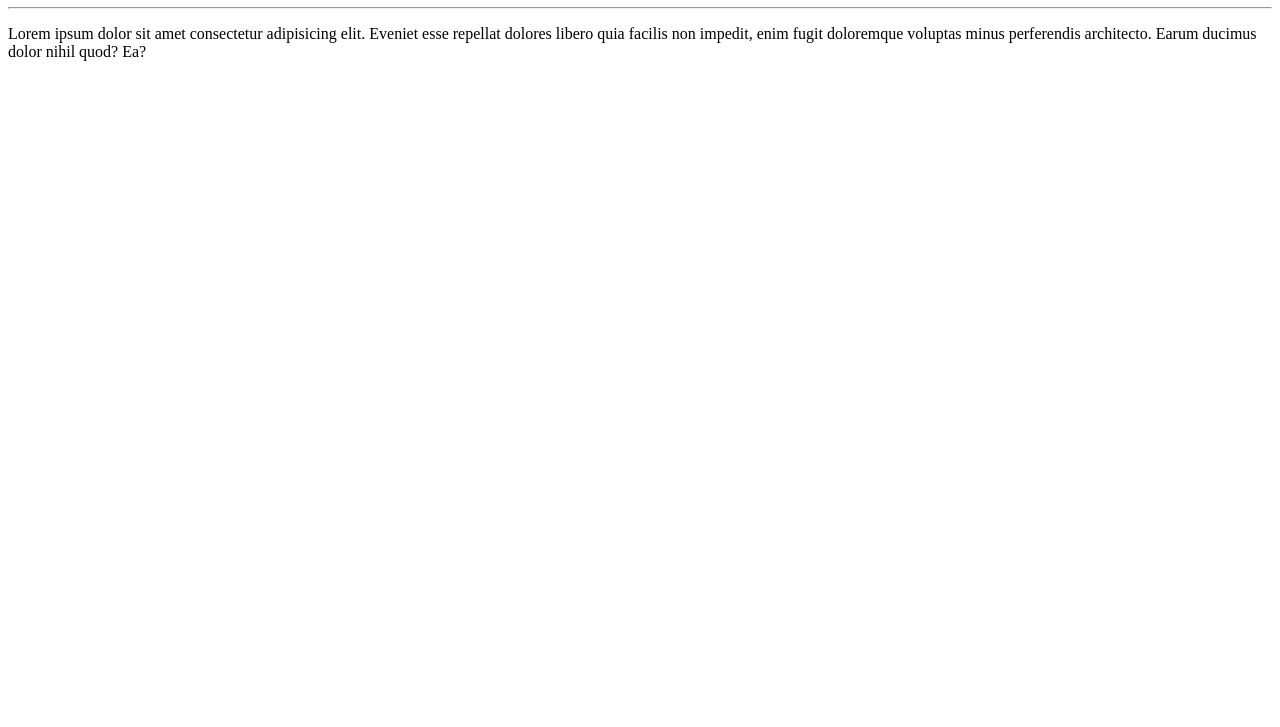
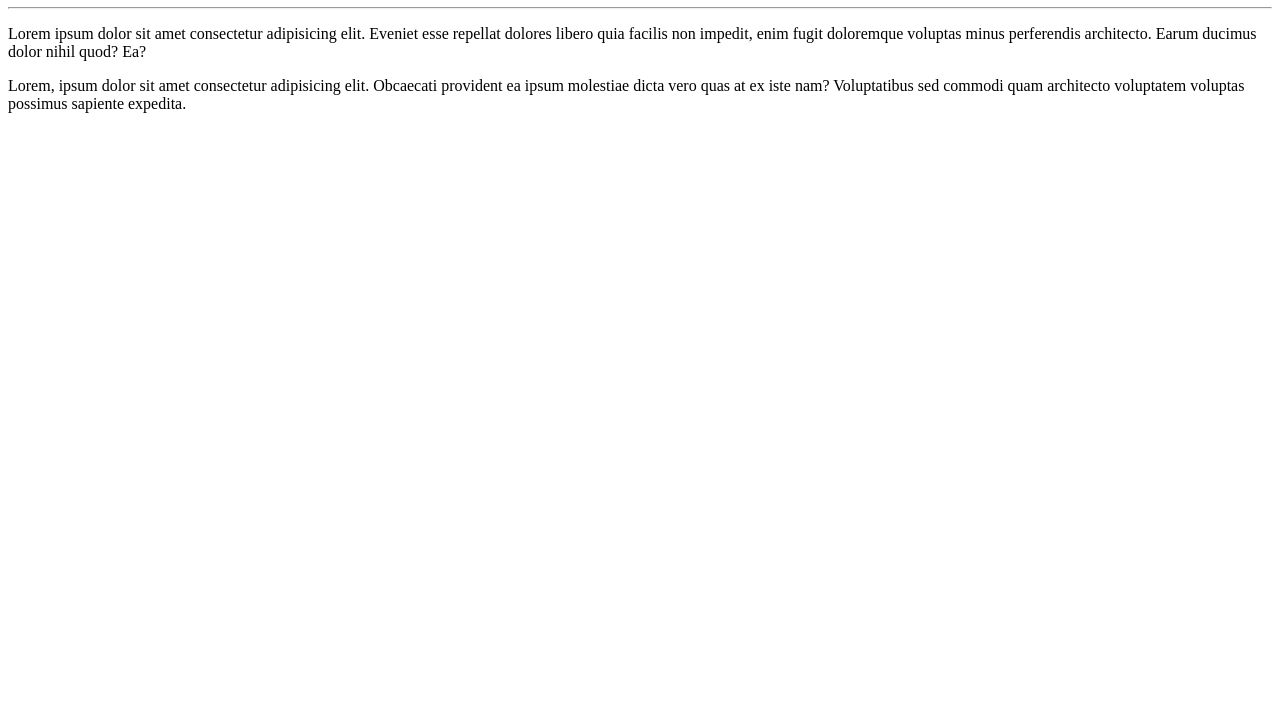
Before and after one commit to eliascruzdev/Ola-Mundo, a plain HTML site: page site-exemplo/index.html in a window 1280 px wide. Shown: the part 73-800 px from the top of the page. Drawn offline with Linux system fonts and the light colour scheme.

Commit message:
adicionei um parágrafo

```diff
--- a/site-exemplo/index.html
+++ b/site-exemplo/index.html
@@ -9,5 +9,6 @@
     <h1>Olá,Mundo!</h1>
     <hr>
     <p>Lorem ipsum dolor sit amet consectetur adipisicing elit. Eveniet esse repellat dolores libero quia facilis non impedit, enim fugit doloremque voluptas minus perferendis architecto. Earum ducimus dolor nihil quod? Ea?</p>
+    <p>Lorem, ipsum dolor sit amet consectetur adipisicing elit. Obcaecati provident ea ipsum molestiae dicta vero quas at ex iste nam? Voluptatibus sed commodi quam architecto voluptatem voluptas possimus sapiente expedita.</p>
 </body>
 </html>
```
